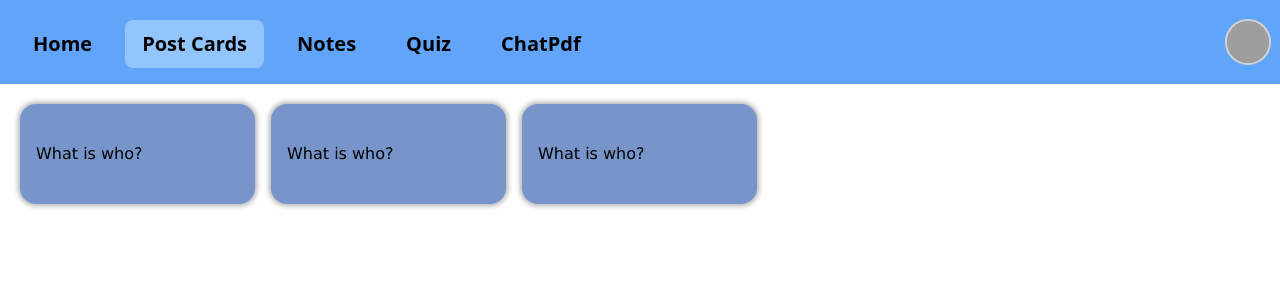
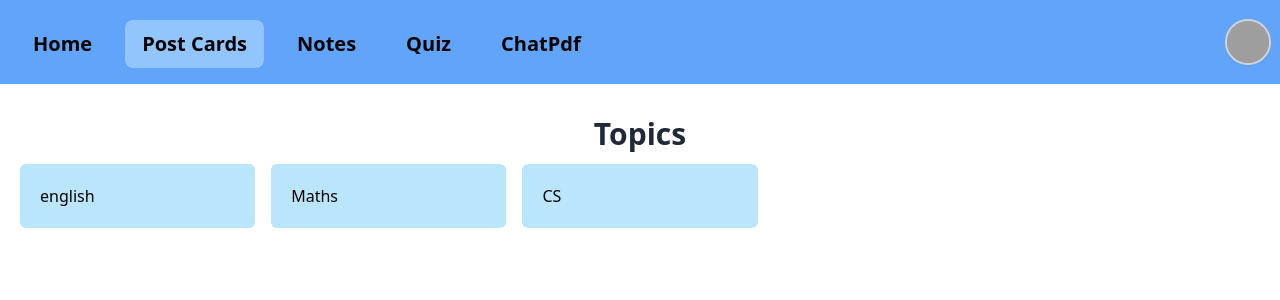
Before and after one commit to jeslinpjames/StudySphere, a React (Vite) app in the folder frontend/: page /flashcards in a window 1280 px wide. Shown: the top 300 px of the page. Built offline with nearby package versions, Linux system fonts and the light colour scheme; grey boxes are pictures that could not be loaded.

Commit message:
basic setup of flashcard layout

```diff
--- a/frontend/src/App.jsx
+++ b/frontend/src/App.jsx
@@ -1,33 +1,34 @@
-import { useState } from 'react'
-import { Route,Routes,useLocation } from 'react-router-dom'
+import { useState } from "react";
+import { Route, Routes, useLocation } from "react-router-dom";
 
-import './App.css'
-import DashBoard from './components/DashBoard'
-import FlashCard from './components/PostCards/FlashCard'
-import Quiz from './components/Quiz'
-import Notes from './components/Notes'
-import ChatPdf from './components/ChatPdf'
-import Login from './components/Login'
+import "./App.css";
+import DashBoard from "./components/DashBoard";
+import FlashCard from "./components/PostCards/FlashCard";
+import Quiz from "./components/Quiz";
+import Notes from "./components/Notes";
+import ChatPdf from "./components/ChatPdf";
+import Login from "./components/Login";
+import FlashCardList from "./components/PostCards/FlashCardList";
 
 function App() {
   const location = useLocation();
   return (
     <>
-    {/* <Login/> */}
-    {/* making dashboard visibile only in signed in pages */}
-    {location.pathname !== '/login' && <DashBoard />}
+      {/* <Login/> */}
+      {/* making dashboard visibile only in signed in pages */}
+      {location.pathname !== "/login" && <DashBoard />}
       <Routes>
         {/* routes according to clicked link */}
         {/* <Route path='/' element={<DashBoard/>}/> */}
-        <Route path='/flashcards' element={<FlashCard/>}/>
-        <Route path='/quiz' element={<Quiz/>}/>
-        <Route path='/notes' element={<Notes/>}/>
-        <Route path='/chatpdf' element={<ChatPdf/>}/>
-        <Route path='/login' element={<Login />} />
-
+        <Route path="/flashcards" element={<FlashCard />} />
+        <Route path="/quiz" element={<Quiz />} />
+        <Route path="/notes" element={<Notes />} />
+        <Route path="/chatpdf" element={<ChatPdf />} />
+        <Route path="/login" element={<Login />} />
+        <Route path="/flashcards/:subject" element={<FlashCardList />} />
       </Routes>
     </>
-  )
+  );
 }
 
-export default App
+export default App;
--- a/frontend/src/components/PostCards/Card.jsx
+++ b/frontend/src/components/PostCards/Card.jsx
@@ -1,8 +1,8 @@
-import React, { useState, useRef, useEffect } from 'react';
+import React, { useState, useRef, useEffect } from "react";
 
 function Card({ flashcard }) {
   const [flip, setFlip] = useState(false);
-  const [height, setHeight] = useState('initial');
+  const [height, setHeight] = useState("initial");
 
   const frontEl = useRef();
   const backEl = useRef();
@@ -13,22 +13,28 @@ function Card({ flashcard }) {
     setHeight(Math.max(frontHeight, backHeight, 100));
   }
 
-  useEffect(setMaxHeight, [flashcard.question, flashcard.answer, flashcard.options]);
+  useEffect(setMaxHeight, [
+    flashcard.question,
+    flashcard.answer,
+    flashcard.options,
+  ]);
   useEffect(() => {
-    window.addEventListener('resize', setMaxHeight);
-    return () => window.removeEventListener('resize', setMaxHeight);
+    window.addEventListener("resize", setMaxHeight);
+    return () => window.removeEventListener("resize", setMaxHeight);
   }, []);
 
   return (
     <div
-      className={`card ${flip ? 'flip' : ''}`}
+      className={`card ${flip ? "flip" : ""}`}
       style={{ height: height }}
       onClick={() => setFlip(!flip)}
     >
       <div className="front" ref={frontEl}>
         {flashcard.question}
       </div>
-      <div className="back" ref={backEl}>{flashcard.answer}</div>
+      <div className="back" ref={backEl}>
+        {flashcard.answer}
+      </div>
     </div>
   );
 }
--- a/frontend/src/components/PostCards/FlashCard.jsx
+++ b/frontend/src/components/PostCards/FlashCard.jsx
@@ -1,49 +1,50 @@
-import React,{ useState } from "react";
+import React, { useState } from "react";
 import FlashCardList from "./FlashCardList";
+import SubjectList from "./SubjectList";
 
-function FlashCard(){
-    const[flashCards,setFlashCards] = useState(sampleData)
+function FlashCard() {
+  const [flashCards, setFlashCards] = useState(sampleData);
+  const [subjects, setSubjects] = useState(sampleSubjects);
 
-    return(
+  return (
     <>
       <div className="m-5">
-            <FlashCardList flashcards={flashCards}/>
+        <SubjectList subjects={subjects} flashcards={flashCards} />
       </div>
     </>
-    )
+  );
 }
 
+const sampleSubjects = [
+  {
+    name: "english",
+  },
+  {
+    name: "Maths",
+  },
+  {
+    name: "CS",
+  },
+];
 const sampleData = [
   {
-        id:1,
-        question:'What is who?',
-        answer:'Boo is who',
-        options:[
-            '1',
-            '2',
-            '3'
-        ]
+    id: 1,
+    question: "What is who?",
+    answer: "Boo is who",
+    options: ["1", "2", "3"],
   },
   {
-        id:2,
-        question:'What is who?',
-        answer:'Boo is who',
-        options:[
-            '1',
-            '2',
-            '3'
-        ]
+    id: 2,
+    question: "What is who?",
+    answer: "Boo is who",
+    options: ["1", "2", "3"],
   },
   {
-        id:3,
-        question:'What is who?',
-        answer:'Boo is who',
-        options:[
-            '1',
-            '2',
-            '3'
-        ]
-    }
-]
+    id: 3,
+    question: "What is who?",
+    answer: "Boo is who",
+    options: ["1", "2", "3"],
+  },
+];
 
 export default FlashCard;
--- a/frontend/src/components/PostCards/FlashCardList.jsx
+++ b/frontend/src/components/PostCards/FlashCardList.jsx
@@ -1,15 +1,72 @@
+import React from "react";
+import { useParams } from "react-router-dom";
 import Card from "./Card";
 
-function FlashCardList({flashcards}){
-    return(
-    <div className="card-grid">
+// sample data
+// filter flashcards based on given parameters and if users doesnt contain any return nothing , if invalid route return not found
+const sampleSubjects = [
+  {
+    name: "english",
+  },
+  {
+    name: "Maths",
+  },
+  {
+    name: "CS",
+  },
+];
+
+function FlashCardList() {
+  const { subject } = useParams();
+
+  // Check if the provided subject is in the list of valid subjects
+  const isValidSubject = sampleSubjects.some(
+    (sampleSubject) =>
+      sampleSubject.name.toLowerCase() === subject.toLowerCase()
+  );
+
+  if (!isValidSubject) {
+    return <div>Subject not found</div>;
+  }
+
+  const flashcards = [
     {
-        flashcards.map(flashcard=>{
-            return <Card flashcard={flashcard} key={flashcard.id}/>
-        })
-    }
-    </div>
-    )
+      id: 1,
+      question: "What is who?",
+      answer: "Boo is who",
+      options: ["1", "2", "3"],
+      subject: "CS",
+    },
+    {
+      id: 2,
+      question: "What is who?",
+      answer: "Boo is who",
+      options: ["1", "2", "3"],
+      subject: "Maths",
+    },
+    {
+      id: 3,
+      question: "What is who?",
+      answer: "Boo is who",
+      options: ["1", "2", "3"],
+      subject: "malayalam",
+    },
+  ];
+
+  const filteredFlashCards = flashcards.filter(
+    (flashcard) => flashcard.subject.toLowerCase() === subject.toLowerCase()
+  );
+
+  return (
+    <>
+      <h1 className="text-center p-3 text-3xl font-bold">{subject}</h1>
+      <div className="m-3 card-grid">
+        {filteredFlashCards.map((flashcard) => (
+          <Card flashcard={flashcard} key={flashcard.id} />
+        ))}
+      </div>
+    </>
+  );
 }
 
 export default FlashCardList;
--- /dev/null
+++ b/frontend/src/components/PostCards/SubjectList.jsx
@@ -0,0 +1,49 @@
+import React, { useState } from "react";
+import { Link, useNavigate } from "react-router-dom";
+
+const SubjectList = ({ subjects, flashcards }) => {
+  const [selectedSubject, setSelectedSubject] = useState(null);
+
+  //   listing subjects and passing the selected subjects to get flashcards of it
+  return (
+    <div>
+      <h1 className="text-center p-3 text-3xl font-bold">Topics</h1>
+      <div className="card-grid ">
+        {subjects.map((subject, index) => (
+          <Link
+            className="bg-sky-200 cursor-pointer text-black p-5 rounded-md	"
+            to={`/flashcards/${subject.name}`}
+            onClick={() => setSelectedSubject(subject)}
+          >
+            {subject.name}
+          </Link>
+        ))}
+      </div>
+    </div>
+  );
+};
+
+export default SubjectList;
+
+// <div>
+//       {!chosen ? (
+//         <div className="card-grid">
+//           {subjects.map((subject, index) => (
+//             <Link
+//               key={index}
+//               className="bg-green-200 cursor-pointer"
+//               onClick={() => {
+//                 setSelectedSubject(subject.name);
+//                 setChosen(true);
+//               }}
+//               to={`flashcards/${subject.name}`}
+//             >
+//               {subject.name}
+//             </Link>
+//           ))}
+//         </div>
+//       ) : (
+//         <FlashCardList flashcards={filteredFlashCards} />
+//       )}
+//     </div>
+//   );
```
Also changed, not shown: frontend/src/components/DashBoard.jsx (+68 -19 lines). Lines whose indentation alone changed are shown as unchanged.
